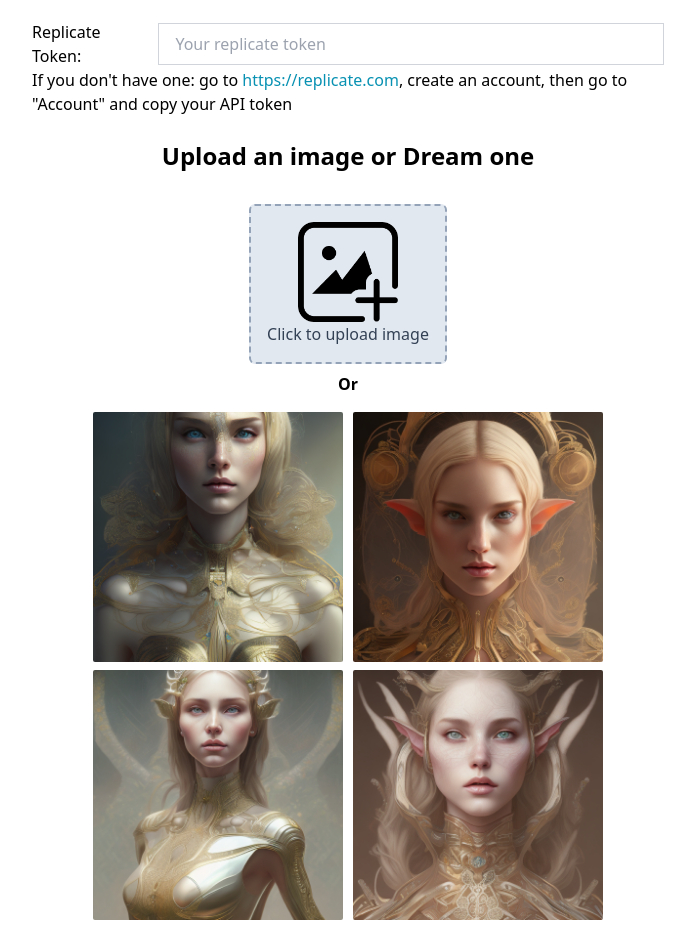
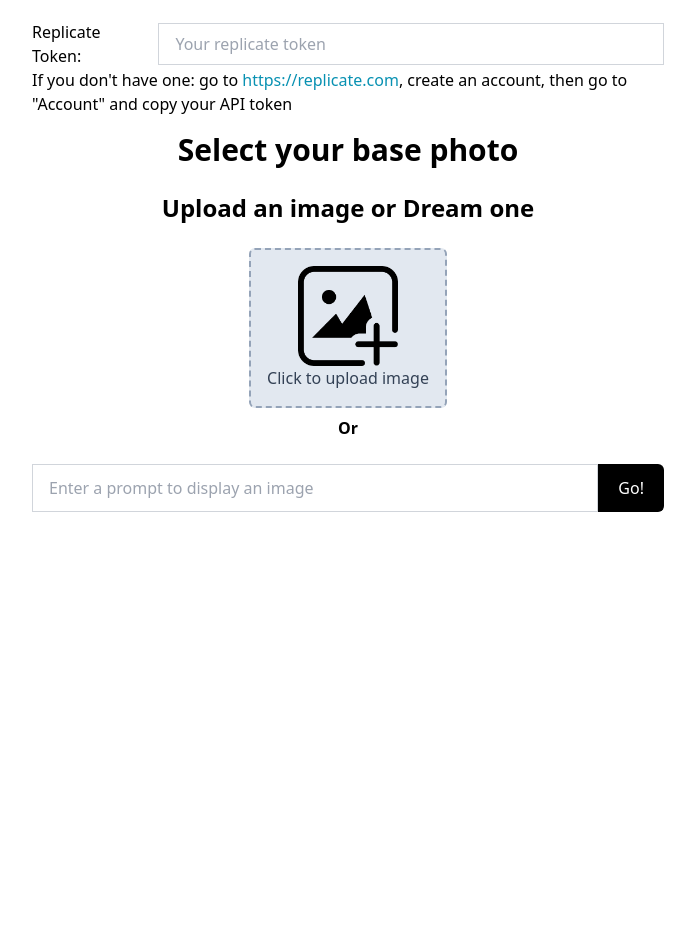
Before and after one commit to hectorruizlaph/ai-dream-video, a Next.js app: page / in a window 1280 px wide. Shown: the top 926 px of the page, without its empty margins (292-987 px from the left). After the commit the page ends 800 px from the top, so only its background shows below. Built offline with nearby package versions, Linux system fonts and the light colour scheme.

Commit message:
single image

```diff
--- a/components/imageSelected.js
+++ b/components/imageSelected.js
@@ -1,7 +1,11 @@
+import {useAppContext} from "../context/context"
+
 import React from "react"
 
-const selectImage = () => {
+const SelectImage = () => {
+  const {selectedImage, setSelectedImage} = useAppContext()
+
   return <div>imageSelected</div>
 }
 
-export default selectImage
+export default SelectImage
--- a/context/context.js
+++ b/context/context.js
@@ -4,13 +4,10 @@ import {createContext, useContext} from "react"
 export const appContext = createContext(null)
 
 export default function Context({children}) {
-  const [selectedImages, setSelectedImages] = useState({
-    image1: "",
-    image2: "",
-  })
+  const [selectedImage, setSelectedImage] = useState("")
 
   return (
-    <appContext.Provider value={{selectedImages, setSelectedImages}}>
+    <appContext.Provider value={{selectedImage, setSelectedImage}}>
       {children}
     </appContext.Provider>
   )
--- a/pages/api/predictions/[id].js
+++ b/pages/api/predictions/[id].js
@@ -2,20 +2,25 @@ import Replicate from "replicate"
 
 // const replicate = new Replicate({
 //   auth: process.env.REPLICATE_API_TOKEN,
-// });
+// })
 
 export default async function handler(req, res) {
+  console.log("api/predictions/[id].js req:", req?.body)
+
   const replicateKey = req.body.replicateKey
   const replicate = new Replicate({
     auth: replicateKey,
   })
+
   const prediction = await replicate.predictions.get(req.query.id)
 
   if (prediction?.error) {
     res.statusCode = 500
+    res.setHeader("Content-Type", "application/json")
     res.end(JSON.stringify({detail: prediction.error}))
     return
   }
 
+  res.setHeader("Content-Type", "application/json")
   res.end(JSON.stringify(prediction))
 }
--- a/pages/api/predictions/index.js
+++ b/pages/api/predictions/index.js
@@ -5,20 +5,22 @@ import Replicate from "replicate"
 // })
 
 export default async function handler(req, res) {
+  console.log("api/predictions/index.js req:", req?.body)
+
   const replicateKey = req.body.replicateKey
   const replicate = new Replicate({
     auth: replicateKey,
   })
-  // if (!process.env.REPLICATE_API_TOKEN) {
+  if (!process.env.REPLICATE_API_TOKEN) {
+    throw new Error(
+      "The REPLICATE_API_TOKEN environment variable is not set. See README.md for instructions on how to set it."
+    )
+  }
+  // if (!replicateKey) {
   //   throw new Error(
   //     "The REPLICATE_API_TOKEN environment variable is not set. See README.md for instructions on how to set it."
   //   )
   // }
-  if (!replicateKey) {
-    throw new Error(
-      "The REPLICATE_API_TOKEN environment variable is not set. See README.md for instructions on how to set it."
-    )
-  }
 
   const prediction = await replicate.predictions.create({
     // Pinned to a specific version of Stable Diffusion
@@ -32,12 +34,17 @@ export default async function handler(req, res) {
     },
   })
 
+  if ((res.statusCode = 500)) {
+    console.log(res?.error?.message)
+  }
   if (prediction?.error) {
     res.statusCode = 500
     res.end(JSON.stringify({detail: prediction.error}))
     return
   }
 
+  prediction.replicateKey = replicateKey
+
   res.statusCode = 201
   res.end(JSON.stringify(prediction))
 }
--- a/pages/index.js
+++ b/pages/index.js
@@ -6,29 +6,21 @@ import {useAppContext} from "../context/context"
 const sleep = (ms) => new Promise((r) => setTimeout(r, ms))
 
 export default function Home() {
-  const [errorImage, setErrorImage] = useState("")
+  const [image, setImage] = useState("")
   const [isUploaded, setIsUploaded] = useState(false)
-  const [typeFile, setTypeFile] = useState("")
-
-  const {selectedImages, setSelectedImages} = useAppContext()
 
   const [prediction, setPrediction] = useState(null)
   const [error, setError] = useState(null)
   const [replicateKey, setReplicateKey] = useState("")
 
-  function handleImageChange(e, targetImage) {
+  const {selectedImage, setSelectedImage} = useAppContext()
+
+  function handleImageChange(e) {
     if (e.target.files && e.target.files[0]) {
-      setErrorImage("")
       let reader = new FileReader()
 
       reader.onload = function (e) {
-        setSelectedImages((prevImages) => {
-          return {
-            ...prevImages,
-            [targetImage]: e.target.result,
-          }
-        })
-        console.log(selectedImages)
+        setImage(e.target.result)
         setIsUploaded(true)
       }
 
@@ -38,6 +30,7 @@ export default function Home() {
 
   const handleSubmit = async (e) => {
     e.preventDefault()
+
     const response = await fetch("/api/predictions", {
       method: "POST",
       headers: {
@@ -60,7 +53,15 @@ export default function Home() {
       prediction.status !== "failed"
     ) {
       await sleep(1000)
-      const response = await fetch("/api/predictions/" + prediction.id)
+      const response = await fetch("/api/predictions/" + prediction.id, {
+        method: "POST",
+        headers: {
+          "Content-Type": "application/json",
+        },
+        body: JSON.stringify({
+          replicateKey: replicateKey,
+        }),
+      })
       prediction = await response.json()
       if (response.status !== 200) {
         setError(prediction.detail)
@@ -99,67 +100,18 @@ export default function Home() {
         , create an account, then go to &quot;Account&quot; and copy your API
         token
       </p>
-
-      <h1 className="py-6 text-center font-bold text-2xl">
+      <h1 className="py-2 text-center font-bold text-3xl pt-4">
+        Select your base photo
+      </h1>
+      <h1 className="py-4 text-center font-bold text-2xl">
         Upload an image or Dream one
       </h1>
       {error && <div>{error}</div>}
       <div className="max-w-2xl pt-2">
-        {prediction ? (
-          <>
-            {prediction.output && (
-              <div className="grid grid-cols-4 gap-4 mx-auto">
-                <div className="mx-auto">
-                  <Image
-                    // src={prediction.output[prediction.output.length - 1]}
-                    src="/images/out-0.png"
-                    alt="output"
-                    width={250}
-                    height={250}
-                    className="cursor-pointer hover:ring-4 hover:ring-green-500"
-                  />
-                </div>
-                <div className="mx-auto">
-                  <Image
-                    src="/images/out-1.png"
-                    // src={prediction.output[prediction.output.length - 2]}
-                    alt="output"
-                    width={250}
-                    height={250}
-                    className="cursor-pointer hover:ring-4 hover:ring-green-500"
-                  />
-                </div>
-                <div className="mx-auto">
-                  <Image
-                    // src={prediction.output[prediction.output.length - 3]}
-                    src="/images/out-2.png"
-                    alt="output"
-                    width={250}
-                    height={250}
-                    className="cursor-pointer hover:ring-4 hover:ring-green-500"
-                  />
-                </div>
-                <div className="mx-auto">
-                  <Image
-                    // src={prediction.output[prediction.output.length - 4]}
-                    src="/images/out-3.png"
-                    alt="output"
-                    width={250}
-                    height={250}
-                    className="cursor-pointer hover:ring-4 hover:ring-green-500"
-                  />
-                </div>
-              </div>
-            )}
-            <p className="py-3 text-sm opacity-50">
-              status: {prediction.status}
-            </p>
-          </>
-        ) : (
+        {
           <div>
             {/* <DragDropFiles /> */}
             <div className="flex justify-center align-middle">
-              {errorImage ? <p>{errorImage}</p> : null}
               {!isUploaded ? (
                 <div className="flex flex-col justify-center align-middle p-4 bg-slate-200 rounded-md border-2 border-slate-400 border-dashed hover:cursor-pointer hover:bg-slate-300">
                   <label
@@ -176,31 +128,30 @@ export default function Home() {
                     />
                     <p className="text-slate-700">Click to upload image</p>
                   </label>
-
                   <input
                     className="hidden"
                     id="upload-input"
                     type="file"
                     accept=".jpg,.jpeg,.png"
-                    onChange={(e) => handleImageChange(e, "image1")}
+                    onChange={handleImageChange}
                   />
                 </div>
               ) : (
                 <div className="flex">
                   <Image
-                    className="z-50 absolute cursor-pointer hover:bg-amber-500 mx-auto rounded-full bg-amber-400 ml-[235px] -mt-[15px]"
+                    className="z-50 absolute cursor-pointer hover:border-2 mx-auto rounded-lg bg-amber-400 ml-[235px] -mt-[15px]"
                     src="/images/close.png"
                     alt="CloseIcon"
                     onClick={() => {
                       setIsUploaded(false)
-                      setSelectedImages(null)
+                      setImage("")
                     }}
                     width={30}
                     height={30}
                   />
                   <Image
                     id="uploaded-image"
-                    src={selectedImages}
+                    src={image}
                     draggable={false}
                     alt="uploaded-img"
                     width={250}
@@ -210,20 +161,32 @@ export default function Home() {
                 </div>
               )}
             </div>
-
-            {isUploaded ? <h2>Type is {typeFile}</h2> : null}
           </div>
-        )}
+        }
       </div>
       <div>
         <p className="font-semibold text-center py-2">Or</p>
       </div>
       <div className="max-w-[512px] pt-2 mx-auto">
+        {prediction ? (
           <div className="grid grid-cols-2 gap-2">
+            {prediction.output ? (
+              <>
                 <div className="mx-auto">
                   <Image
-              // src={prediction.output[prediction.output.length - 1]}
-              src="/images/out-0.png"
+                    src={prediction.output[prediction.output.length - 1]}
+                    // src="/images/out-0.png"
+                    alt="output"
+                    width={250}
+                    height={250}
+                    className="cursor-pointer rounded-sm hover:ring-4 hover:ring-teal-500"
+                  />
+                </div>
+                {/* display 4 images */}
+                <div className="mx-auto">
+                  <Image
+                    // src="/images/out-1.png"
+                    src={prediction.output[prediction.output.length - 2]}
                     alt="output"
                     width={250}
                     height={250}
@@ -232,8 +195,8 @@ export default function Home() {
                 </div>
                 <div className="mx-auto">
                   <Image
-              src="/images/out-1.png"
-              // src={prediction.output[prediction.output.length - 2]}
+                    src={prediction.output[prediction.output.length - 3]}
+                    // src="/images/out-2.png"
                     alt="output"
                     width={250}
                     height={250}
@@ -242,25 +205,18 @@ export default function Home() {
                 </div>
                 <div className="mx-auto">
                   <Image
-              // src={prediction.output[prediction.output.length - 3]}
-              src="/images/out-2.png"
+                    src={prediction.output[prediction.output.length - 4]}
+                    // src="/images/out-3.png"
                     alt="output"
                     width={250}
                     height={250}
                     className="cursor-pointer rounded-sm hover:ring-4 hover:ring-teal-500"
                   />
                 </div>
-          <div className="mx-auto">
-            <Image
-              // src={prediction.output[prediction.output.length - 4]}
-              src="/images/out-3.png"
-              alt="output"
-              width={250}
-              height={250}
-              className="cursor-pointer rounded-sm hover:ring-4 hover:ring-teal-500"
-            />
+              </>
+            ) : null}
           </div>
-        </div>
+        ) : null}
       </div>
       <form className="w-full flex mt-2" onSubmit={handleSubmit}>
         <input
```
Also changed, not shown: 1 other file (tests, documents, lock files or other folders). Lines whose indentation alone changed are shown as unchanged.
